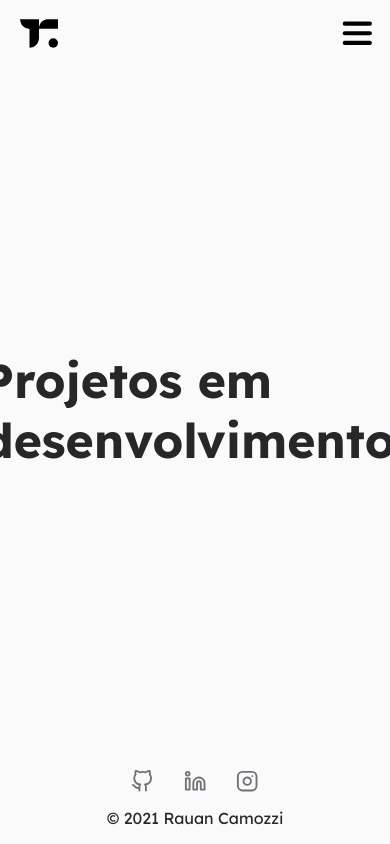
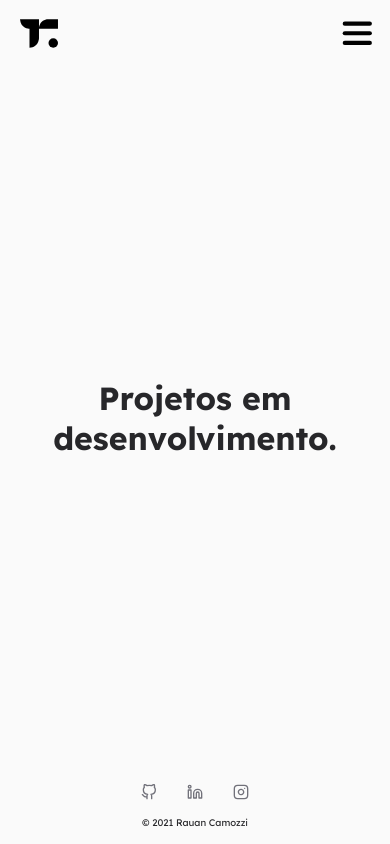
Before and after one commit to rauancamozzi/site, a React (Vite) app: page /portfolio in a window 390 px wide. Built offline with nearby package versions, Linux system fonts and the light colour scheme.

Commit message:
:lipstick: responsividade da página portfolio

```diff
--- a/src/components/Footer/Footer.jsx
+++ b/src/components/Footer/Footer.jsx
@@ -8,7 +8,6 @@
     Icons
 } from '../../styles/components/Footer/styles';
 
-import { IconContext } from 'react-icons';
 import { FiGithub, FiLinkedin, FiInstagram } from 'react-icons/fi';
 
 export default function Footer() {
@@ -16,13 +15,11 @@
     return (
         <FooterContainer>
             <FooterSpan>&copy; { new Date().getFullYear() } Rauan Camozzi</FooterSpan>
-            <IconContext.Provider value={{ size: '1.4rem' }}>
                 <FooterIcons>
                     <Icons><FiGithub onClick={ acessGitHub } /></Icons>
                     <Icons><FiLinkedin onClick={ acessLinkedIn } /></Icons>
                     <Icons><FiInstagram onClick={ acessInstagram } /></Icons>
                 </FooterIcons>
-            </IconContext.Provider>
         </FooterContainer>
     );
 }
--- a/src/components/Menu/index.jsx
+++ b/src/components/Menu/index.jsx
@@ -1,26 +1,21 @@
-import React, { useState } from 'react';
-import { Link } from 'react-router-dom';
-import styled from 'styled-components';
-import { motion } from 'framer-motion';
-import { acessGitHub, acessLinkedIn, acessInstagram } from '../../Social';
+import React, { useState } from "react";
+import { Link } from "react-router-dom";
+import styled from "styled-components";
+import { motion } from "framer-motion";
+import { acessGitHub, acessLinkedIn, acessInstagram } from "../../Social";
 
-import { IconContext } from 'react-icons';
-import {
-  FiGithub,
-  FiLinkedin,
-  FiInstagram
-} from 'react-icons/fi';
+import { FiGithub, FiLinkedin, FiInstagram } from "react-icons/fi";
 
-import { MenuToggle } from './MenuToggle';
-import { NavMenu } from './NavMenu';
+import { MenuToggle } from "./MenuToggle";
+import { NavMenu } from "./NavMenu";
 
-import headerImage from '../../assets/rauan-brand-white.svg';
+import headerImage from "../../assets/rauan-brand-white.svg";
 
 import {
   HamburguerMenuContainer,
   MenuContainer,
-  ContentContainer
-} from './styles';
+  ContentContainer,
+} from "./styles";
 
 const TopContainer = styled.div`
   display: flex;
@@ -73,6 +68,19 @@
 const Icons = styled.div`
   color: var(--gray-300);
   transition: all 250ms ease-in-out;
+  font-size: 1.2rem;
+
+  @media only screen and (min-width: 769px) and (max-width: 1024px) {
+
+  }
+
+  @media only screen and (min-width: 481px) and (max-width: 768px) {
+
+  }
+
+  @media only screen and (min-width: 320px) and (max-width: 480px) {
+      font-size: 1rem;
+  }
 
   &:hover {
     color: var(--gray-500);
@@ -83,6 +91,10 @@
 const FooterSpan = styled(motion.span)`
   font: 400 1rem Lexend, sans-serif;
   color: var(--gray-300);
+
+  @media only screen and (min-width: 320px) and (max-width: 480px) {
+    font-size: 0.8rem;
+  }
 `;
 
 const menuVariants = {
@@ -96,7 +108,7 @@
 
 const menuTransition = {
   type: "tween",
-  duration: 1.2
+  duration: 1.2,
 };
 
 const commonVariantsHeader = {
@@ -184,13 +196,13 @@
             variants={commonVariantsHeader}
             transition={commonTransition}
           >
-          <Link to='/' onClick={ toggleMenu }>
-            <img src={ headerImage } alt="Image do Header" />
+            <Link to="/" onClick={toggleMenu}>
+              <img src={headerImage} alt="Image do Header" />
             </Link>
           </HeaderMenu>
         </TopContainer>
         <ContentContainer>
-          <NavMenu isOpen={isOpen} toggle={ toggleMenu } />
+          <NavMenu isOpen={isOpen} toggle={toggleMenu} />
         </ContentContainer>
         <BottomContainer>
           <FooterMenu
@@ -199,25 +211,30 @@
             variants={commonVariantsFooter}
             transition={commonTransition}
           >
-          <IconContext.Provider value={{ size: '1.4rem' }}>
             <FooterIcons
               initial={false}
               animate={isOpen ? "show" : "hide"}
               variants={commonVariantsSocial}
               transition={commonTransition}
             >
-              <Icons><FiGithub onClick={ acessGitHub } /></Icons>
-              <Icons><FiLinkedin onClick={ acessLinkedIn } /></Icons>
-              <Icons><FiInstagram onClick={ acessInstagram } /></Icons>
+              <Icons>
+                <FiGithub onClick={acessGitHub} />
+              </Icons>
+              <Icons>
+                <FiLinkedin onClick={acessLinkedIn} />
+              </Icons>
+              <Icons>
+                <FiInstagram onClick={acessInstagram} />
+              </Icons>
             </FooterIcons>
-          </IconContext.Provider>
+
             <FooterSpan
               initial={false}
               animate={isOpen ? "show" : "hide"}
               variants={commonVariantsSpan}
               transition={commonTransition}
             >
-            &copy; { new Date().getFullYear() } Rauan Camozzi
+              &copy; {new Date().getFullYear()} Rauan Camozzi
             </FooterSpan>
           </FooterMenu>
         </BottomContainer>
--- a/src/components/Menu/styles.js
+++ b/src/components/Menu/styles.js
@@ -61,11 +61,7 @@
   align-items: center;
   justify-content: center;
   flex-direction: column;
-  gap: 200px;
-
-  @media only screen and (min-width: 320px) and (max-width: 480px) {
-    gap: 100px;
-  }
+  gap: 80px;
 `;
 
 export const NavLink = styled(motion.li)`
@@ -88,6 +84,14 @@
     }
   }
 
+
+
+  @media only screen and (min-width: 481px) and (max-width: 768px) {
+    a {
+      font-size: 3rem;
+    }
+  }
+
   @media only screen and (min-width: 320px) and (max-width: 480px) {
     a {
       font-size: 2.4rem;
--- a/src/styles/components/Footer/styles.js
+++ b/src/styles/components/Footer/styles.js
@@ -26,6 +26,19 @@
 export const FooterSpan = styled.span`
     font: 400 1rem Lexend, sans-serif;
     color: var(--gray-800);
+
+    @media only screen and (min-width: 769px) and (max-width: 1024px) {
+
+    }
+
+    @media only screen and (min-width: 481px) and (max-width: 768px) {
+        background-color: beige;
+        font-size: 0.8rem;
+    }
+
+    @media only screen and (min-width: 320px) and (max-width: 480px) {
+        font-size: 0.6rem;
+    }
 `;
 
 export const FooterIcons = styled.div`
@@ -38,9 +51,18 @@
 export const Icons = styled.div`
     color: var(--gray-500);
     transition: all 250ms ease-in-out;
+    font-size: 1.2rem;
 
     &:hover {
         color: var(--gray-800);
         cursor: pointer;
     }
+
+    @media only screen and (min-width: 481px) and (max-width: 768px) {
+        font-size: 1rem;
+    }
+
+    @media only screen and (min-width: 320px) and (max-width: 480px) {
+        font-size: 1rem;
+    }
 `;
--- a/src/styles/pages/About/styles.js
+++ b/src/styles/pages/About/styles.js
@@ -64,7 +64,7 @@
 
     @media only screen and (min-width: 320px) and (max-width: 480px) {
         text-align: center;
-        font-size: 1.8rem;
+        font-size: 2rem;
     }
 `;
 
--- a/src/styles/pages/Portfolio/styles.js
+++ b/src/styles/pages/Portfolio/styles.js
@@ -14,10 +14,14 @@
     align-items: center;
     justify-content: center;
     flex-direction: column;
-    gap: 20px;
 `;
 
 export const PortfolioTitle = styled.h1`
     font: 700 3rem Lexend, sans-serif;
     color: var(--gray-800);
+    text-align: center;
+
+    @media only screen and (min-width: 320px) and (max-width: 480px) {
+        font-size: 2rem;
+    }
 `;
```
Lines whose indentation alone changed are shown as unchanged.
